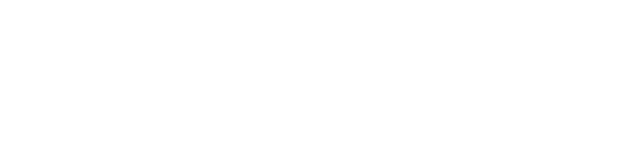
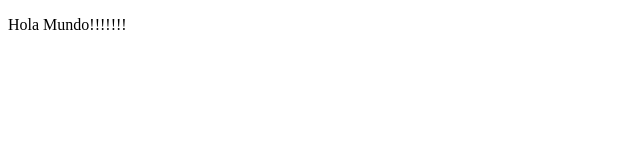
Before and after one commit to Diego11xs/Prework, a plain HTML site: page index.html in a window 1280 px wide. Shown: the whole page, without its empty margins (0-640 px from the left). Drawn offline with Linux system fonts and the light colour scheme.

Commit message:
Cambios Nuevos

```diff
--- a/index.html
+++ b/index.html
@@ -7,6 +7,8 @@
     <title>Document</title>
 </head>
 <body>
-
+    <p>
+        Hola Mundo!!!!!!!
+    </p>
 </body>
 </html>
```
